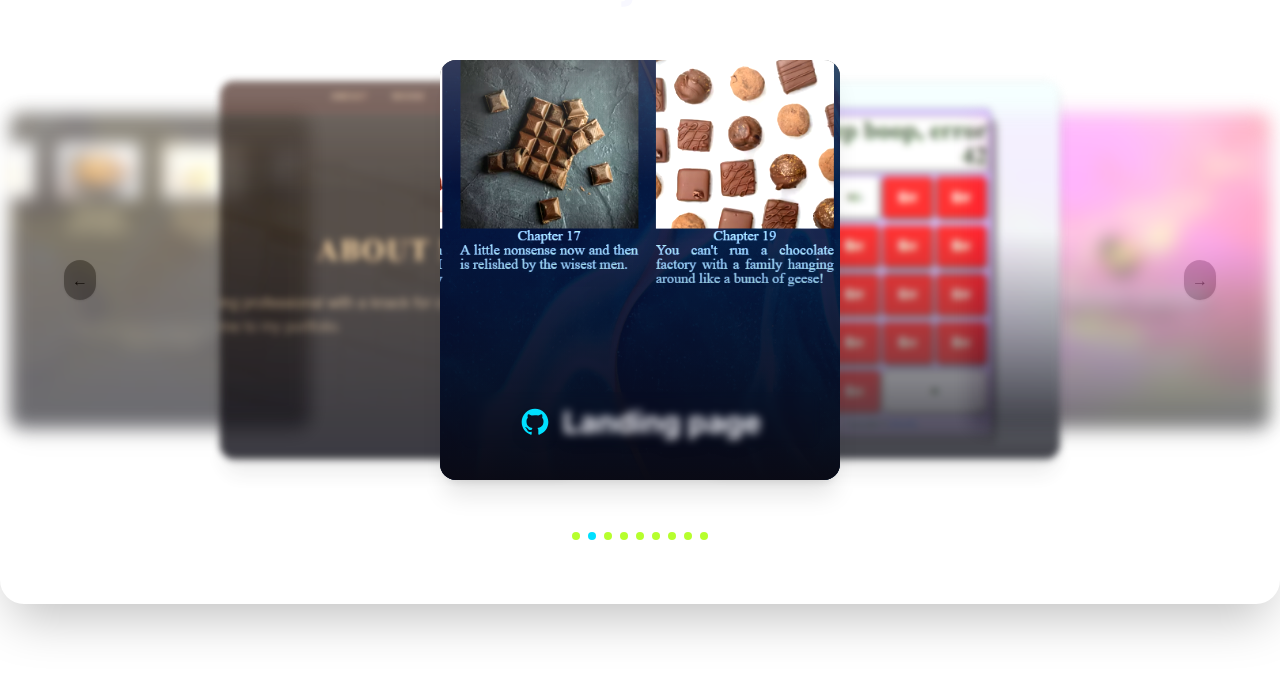
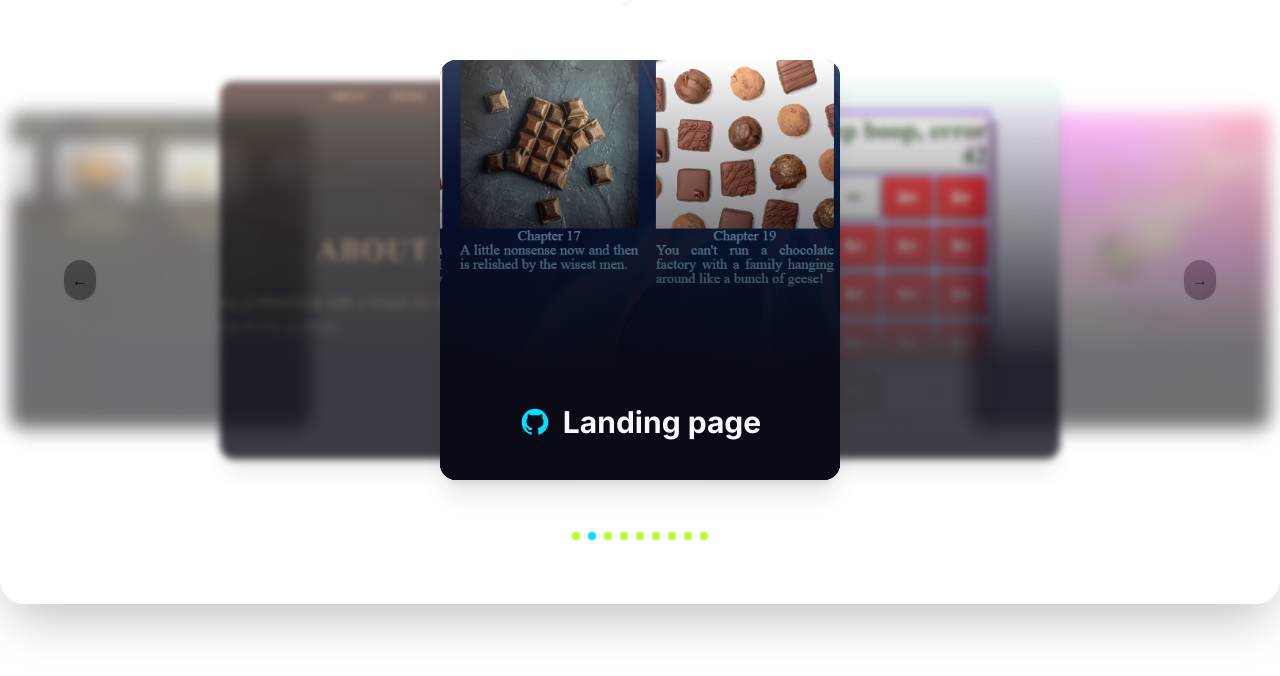
Before and after one commit to sdooodly/sdooodly.github.io, a React (Create React App) app: page / in a window 1280 px wide. Shown: the part 1158-1834 px from the top of the page. Built offline with nearby package versions, Linux system fonts and the light colour scheme.

Commit message:
add gradient in projexts section and unblur title

```diff
--- a/src/components/ProjectsSection.js
+++ b/src/components/ProjectsSection.js
@@ -193,7 +193,7 @@ const ProjectsSection = () => {
                   }} />
                   {/* 2. Stronger dark gradient at bottom for text readability */}
                   <div className="absolute inset-0 pointer-events-none" style={{
-                    background: 'linear-gradient(to top, rgba(10,10,20,0.97) 0%, rgba(10,10,20,0.0) 60%)'
+                    background: 'linear-gradient(to bottom, rgba(10,10,20,0.0) 0%, rgba(10,10,20,0.97) 75%)'
                   }} />
                   {/* Title and GitHub icon at bottom */}
                   <div
@@ -218,7 +218,7 @@ const ProjectsSection = () => {
                         <path d="M12 2C6.477 2 2 6.484 2 12.021c0 4.428 2.865 8.186 6.839 9.504.5.092.682-.217.682-.482 0-.237-.009-.868-.014-1.703-2.782.605-3.369-1.342-3.369-1.342-.454-1.157-1.11-1.465-1.11-1.465-.908-.62.069-.608.069-.608 1.004.07 1.532 1.032 1.532 1.032.892 1.53 2.341 1.088 2.91.832.092-.647.35-1.088.636-1.339-2.22-.253-4.555-1.113-4.555-4.951 0-1.093.39-1.987 1.029-2.686-.103-.253-.446-1.272.098-2.65 0 0 .84-.27 2.75 1.025A9.564 9.564 0 0112 6.844c.85.004 1.705.115 2.504.337 1.909-1.295 2.748-1.025 2.748-1.025.546 1.378.202 2.397.1 2.65.64.699 1.028 1.593 1.028 2.686 0 3.847-2.338 4.695-4.566 4.944.359.309.678.919.678 1.852 0 1.336-.012 2.415-.012 2.744 0 .268.18.579.688.481C19.138 20.204 22 16.447 22 12.021 22 6.484 17.523 2 12 2z" />
                       </svg>
                     </a>
-                    <h3 className="text-3xl font-bold text-text/90 text-center drop-shadow-lg mb-0 font-inter">{project.title}</h3>
+                    <h3 className="text-3xl font-bold text-text/90 text-center mb-0 font-inter relative z-10">{project.title}</h3>
                   </div>
                 </div>
               );
```
